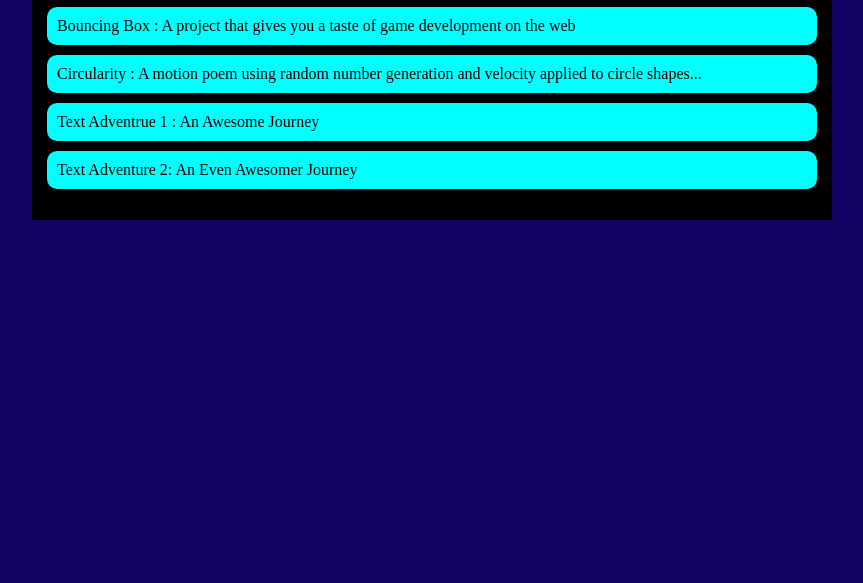
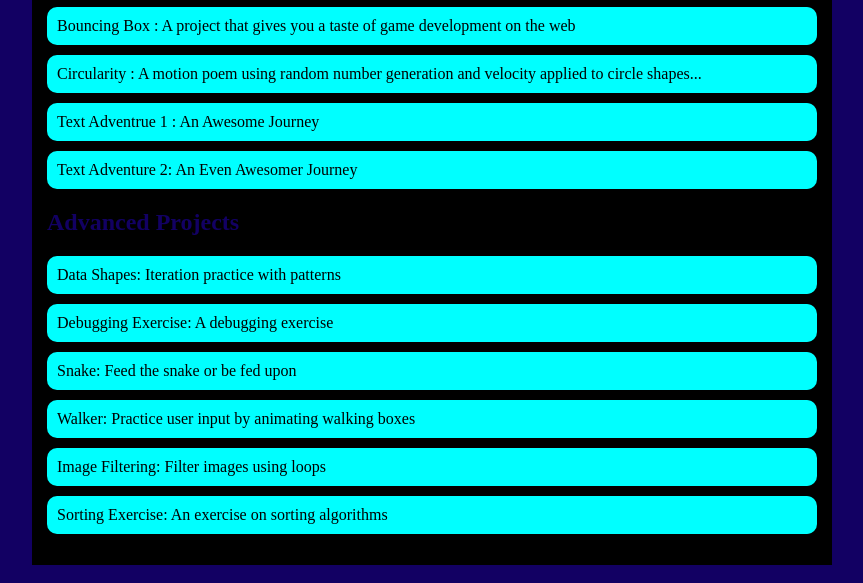
Before and after one commit to eshoultz9/EvanShoultz.github.io, a plain HTML site: page portfolio.html in a window 1280 px wide. Shown: the part 217-800 px from the top of the page, without its empty margins (208-1071 px from the left). Drawn offline with Linux system fonts and the light colour scheme.

Commit message:
Adding advanced projects

```diff
--- a/portfolio.html
+++ b/portfolio.html
@@ -48,7 +48,7 @@
 
          }
          .nav-a:hover {
-             background: rgb(0, 255, 255);
+             background: white;
              text-emphasis-color: black;
          }
 
@@ -113,7 +113,18 @@
                         <li><a href="https://jsbin.com/foposokoki/edit?js,console">Text Adventrue 1 : An Awesome Journey</a></li>
                         <li><a href="https://jsbin.com/bateqafubu/edit?js,console">Text Adventure 2: An Even Awesomer Journey</a></li>
                     </ul>
-                </div>
+
+                    <h2>Advanced Projects</h2>
+                    <ul id ="portfolio">
+                        <li><a href="asd-projects/data-shapes"> Data Shapes: Iteration practice with patterns</a></li>
+                        <li><a href="asd-projects/debugging-exercise"> Debugging Exercise: A debugging exercise</a></li>
+                        <li><a href="asd-projects/snake">Snake: Feed the snake or be fed upon</a></li>
+                        <li><a href="asd-projects/walker">Walker: Practice user input by animating walking boxes</a></li>
+                        <li><a href="asd-projects/image-filtering">Image Filtering: Filter images using loops</a></li>
+                        <li><a href="asd-projects/sorting-exercise">Sorting Exercise: An exercise on sorting algorithms</a></li>
+                    </ul>
             </main>
         </div>
+
+
     </body>
```
